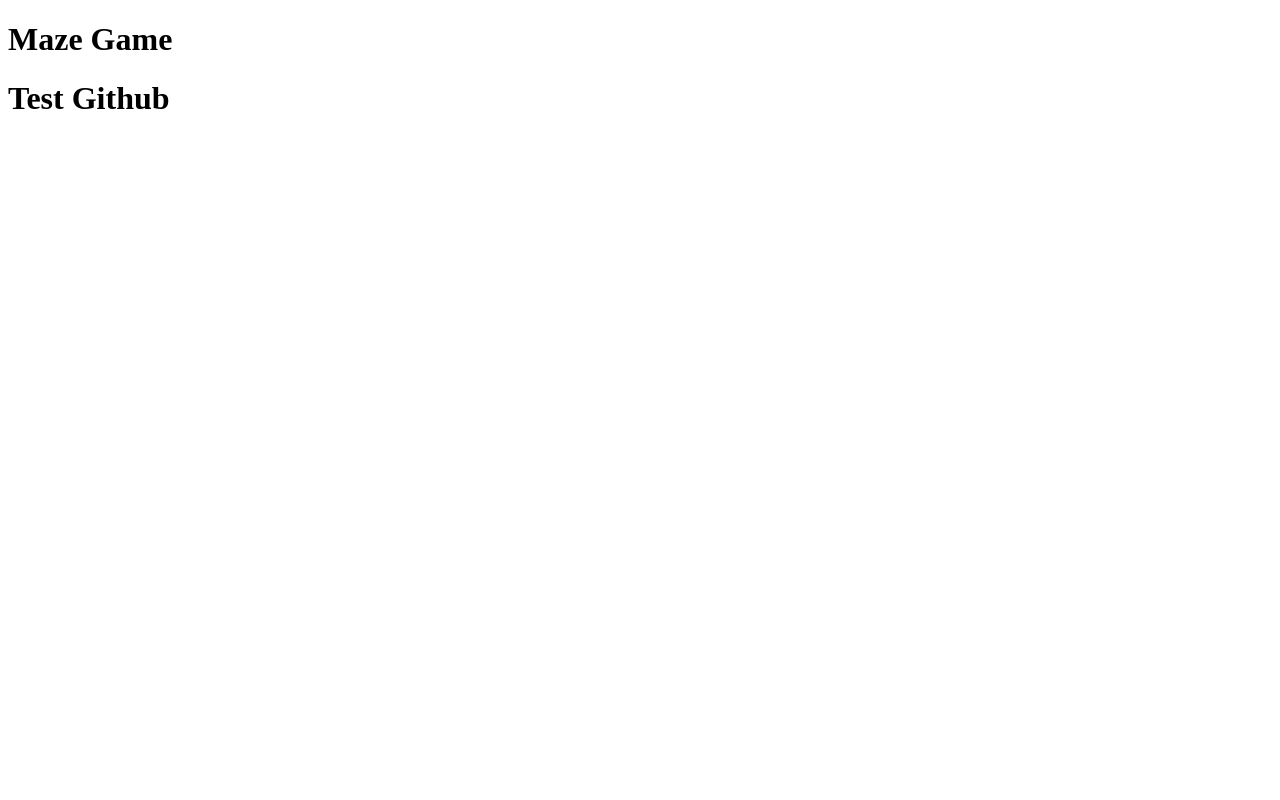
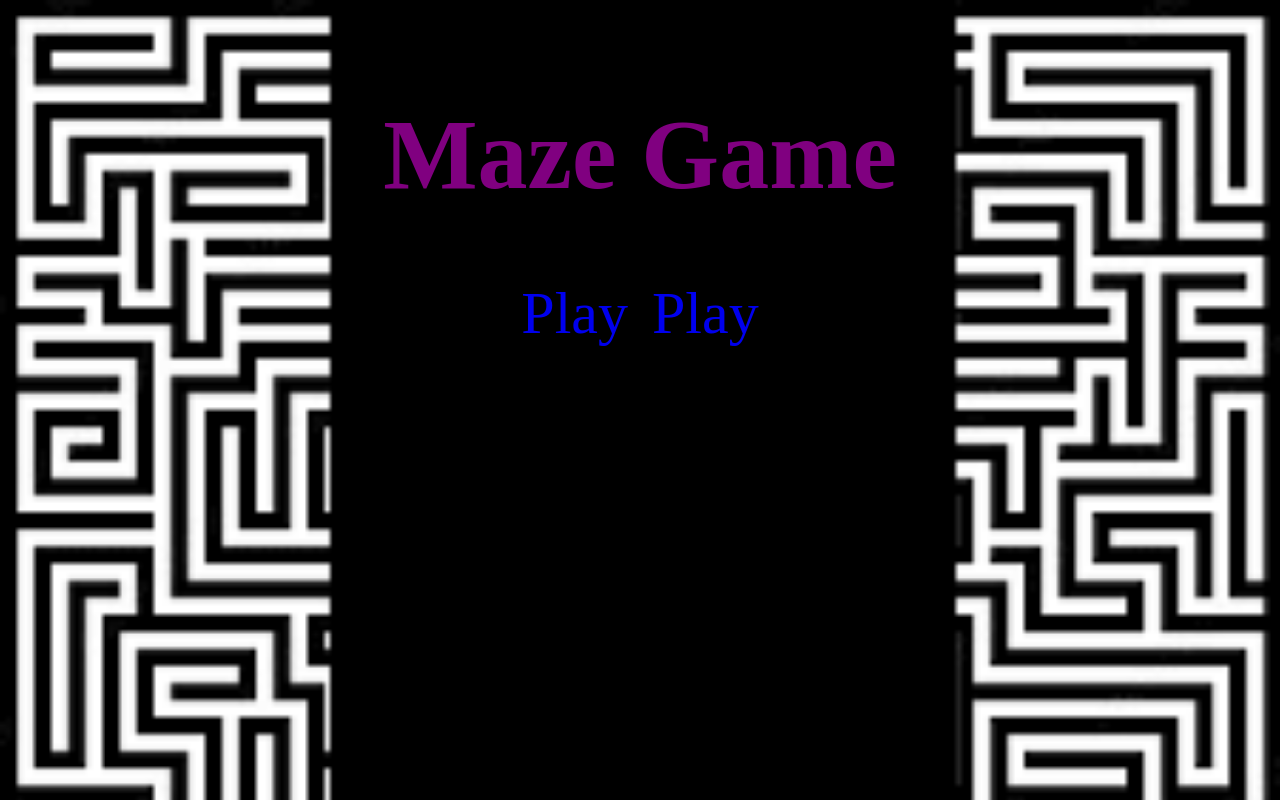
Before and after one commit to ZiadAbdo123/MazeGame, a plain HTML site: page index.html in a window 1280 px wide. Drawn offline with Linux system fonts and the light colour scheme.

```diff
--- a/index.html
+++ b/index.html
@@ -1,12 +1,17 @@
 <!DOCTYPE html>
 <html>
     <head>
+        <link rel="stylesheet" href="style.css">
+
         <script src="https://aframe.io/releases/1.0.0/aframe.min.js"></script>
-        <title>Starburst</title>
+        <title>Maze Game</title>
     </head>
     <body>
-    <h1>Maze Game</h1>
-    <h1>Test Github</h1>
+    <h1 class= "heading">Maze Game</h1>
+
+        <a class = "button"href="MazeGame.html">Play</a>
+        <a class = "button"href="MazeGame.html">Play</a>
+
 
     </body>
 </html>
--- a/style.css
+++ b/style.css
@@ -1,4 +1,17 @@
-html {
-  height: 100%;
-  width: 100%;
+body {
+  background-image: url("BackgroundMaze\ \(1\).png");
+  background-size: cover;
+  text-align: center;
+  color: purple;
 }
+
+.heading {
+  padding-top: 30px;
+  font-size: 100px;
+}
+
+.button {
+  font-size: 60px;
+  padding: 10px;
+  text-decoration: none;
+}
```
Also changed, not shown: BackgroundMaze (1).png (added), backGroundImage.png (added), instructions.html (added).
